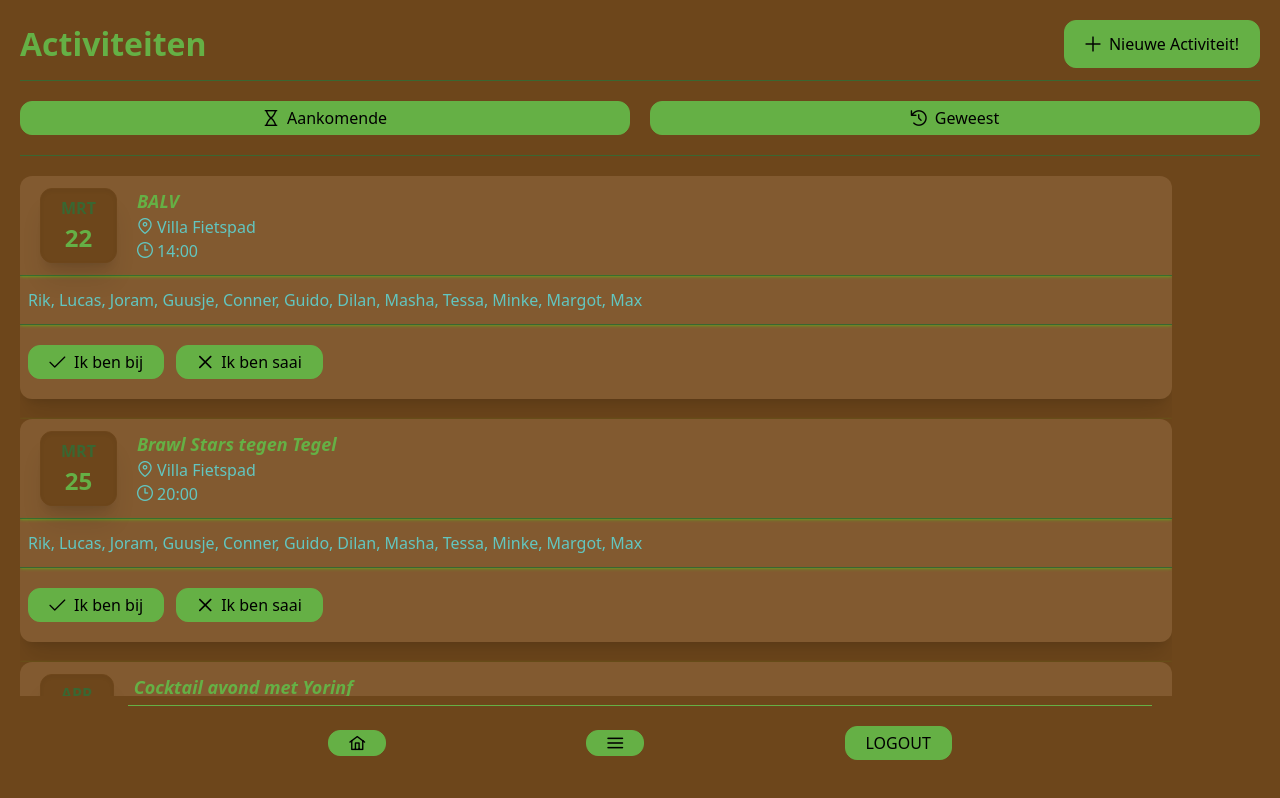
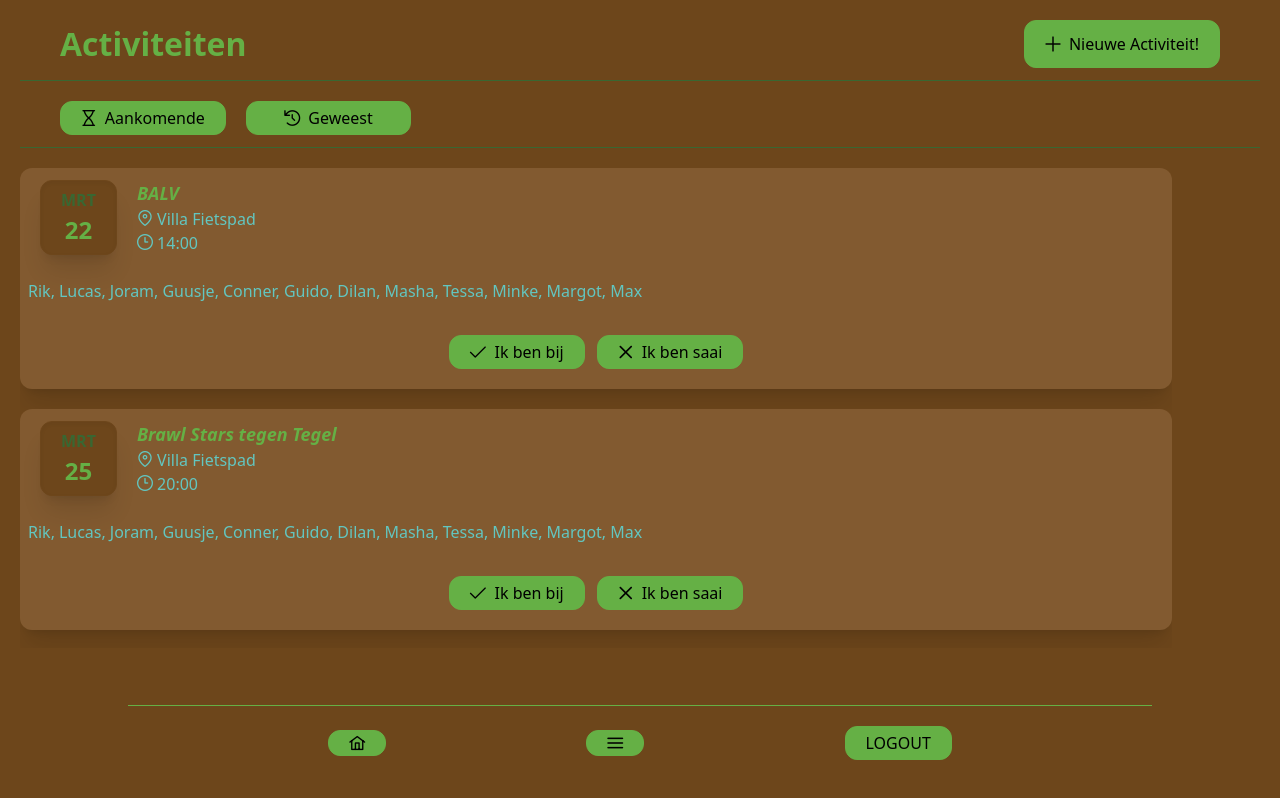
Before and after one commit to S-D-V-A-S-M-V-V-I-C-T-S-S-BAGGER/BAGGER-Vue, a Vue app: page /activiteiten in a window 1280 px wide. Built offline with nearby package versions, Linux system fonts and the light colour scheme.

Commit message:
feat(activities): #20 Changed the flex boxes used in the activity box to use grids

```diff
--- a/src/assets/base.css
+++ b/src/assets/base.css
@@ -53,11 +53,3 @@ h5 {
 p {
   color: var(--color-blue);
 }
-
-@layer components {
-
-  .bottomBorder {
-    @apply w-full border-b border-secondary shadow-sm shadow-green-neon-faded;
-  }
-
-}
--- a/src/components/ActivityBox.vue
+++ b/src/components/ActivityBox.vue
@@ -44,9 +44,10 @@ const getDay = (dateString: string | undefined) => {
 </script>
 
 <template>
-  <div id="box" class="flex flex-col w-full rounded-xl shadow-xl bg-brown-medium">
+  <div id="box" class="grid auto-rows-max grid-cols-1 w-full rounded-xl shadow-xl bg-brown-medium
+                      ">
 
-    <div id="info-items" class="flex flex-row gap-x-5 py-3 px-5 bottomBorder">
+    <div id="info-items" class="rows-start-1 row-span-1 flex flex-row gap-x-5 py-3 px-5 ">
 
       <div id="date" class="flex flex-col px-5 justify-center items-center border border-brown-dark
                             rounded-xl shadow-xl/10 inset-shadow-sm bg-brown-dark">
@@ -66,13 +67,14 @@ const getDay = (dateString: string | undefined) => {
       </div>
     </div>
 
-    <div id="participants" class="flex flex-row flex-wrap gap-x-1 py-3 max-h-fit pl-2 bottomBorder">
+    <div id="participants" class="rows-start-2 row-span-1 flex flex-row flex-wrap gap-x-1 py-3 max-h-fit pl-2 " >
       <p v-for="(participant, index) in participants" :key="index">
         {{ participant.name }}<span v-if="index < participants.length - 1">, </span>
       </p>
     </div>
 
-    <div id="buttons" class="flex flex-row gap-x-3 pl-2 flex-wrap py-5">
+    <div id="buttons" class="rows-start-3 row-span-1 flex flex-row gap-x-3 flex-wrap justify-center py-5
+                  ">
       <div v-for="(button, index) in buttons" :key="index">
         <BaggerButton :icon="button.icon">{{ button.text }}</BaggerButton>
       </div>
@@ -83,4 +85,18 @@ const getDay = (dateString: string | undefined) => {
 
 <style scoped>
 
+ @media (width < 48rem) {
+   #info-items, #participants {
+     width: 100%;
+     border-bottom: var(--color-green-neon-faded) solid 1px;
+   }
+ }
+
+ @media (width >= 48rem) {
+   #info-items, #participants {
+     height: 100%;
+     border: none;
+   }
+ }
+
 </style>
--- a/src/views/ActivitiesView.vue
+++ b/src/views/ActivitiesView.vue
@@ -39,6 +39,12 @@ const activities = ref<Activity[]>([
     date: '2026-04-15',
     time: '20:00',
     location: 'TBD'
+  },
+  {
+    name: 'BAvond',
+    date: '2026-04-01',
+    time: '20:00',
+    location: 'Huize Oranje Boven'
   }
 ])
 
@@ -69,19 +75,21 @@ const buttons = ref<{ text: string, icon?: string }[]>([
   <div id="wrapper" class="flex flex-col items-start gap-y-5 mt-5 px-5">
 
 <!--    Title and new button-->
-    <div id="title" class="flex flex-row justify-between w-full border-b border-secondary max-h-fit pb-3">
+    <div id="title" class="flex flex-row justify-between w-full border-b border-secondary max-h-fit pb-3 md:px-10">
       <h1>Activiteiten</h1>
       <BaggerButton icon="pi pi-plus">Nieuwe Activiteit!</BaggerButton>
     </div>
 
 <!--    Filters-->
-    <div id="filters" class="grid grid-rows-1 grid-cols-2 gap-x-5 border-b border-secondary max-h-fit pb-5 w-full" >
-      <BaggerButton icon="pi pi-hourglass">Aankomende</BaggerButton>
-      <BaggerButton icon="pi pi-history">Geweest</BaggerButton>
+    <div id="filters" class="grid grid-rows-1 grid-cols-2 gap-x-5 border-b border-secondary max-h-fit pb-5 w-full
+                             md:flex md:flex-row md:pb-3 md:px-10" >
+      <BaggerButton icon="pi pi-hourglass" customStyling="md:w-1/7">Aankomende</BaggerButton>
+      <BaggerButton icon="pi pi-history" customStyling="md:w-1/7">Geweest</BaggerButton>
     </div>
 
 <!--    Activity list-->
-    <div id="list-wrapper" class="w-[90vw] h-[65vh] flex flex-col gap-y-5 overflow-y-auto">
+    <div id="list-wrapper" class="w-[90vw] h-[65vh] flex flex-col gap-y-5 overflow-y-auto
+                              md:h-[60vh]">
       <div v-for="(activity, index) in activities" :key="index">
         <div id="date_name" class="w-full">
           <ActivityBox :activity="activity" :participants="participants" :buttons="buttons"/>
```
